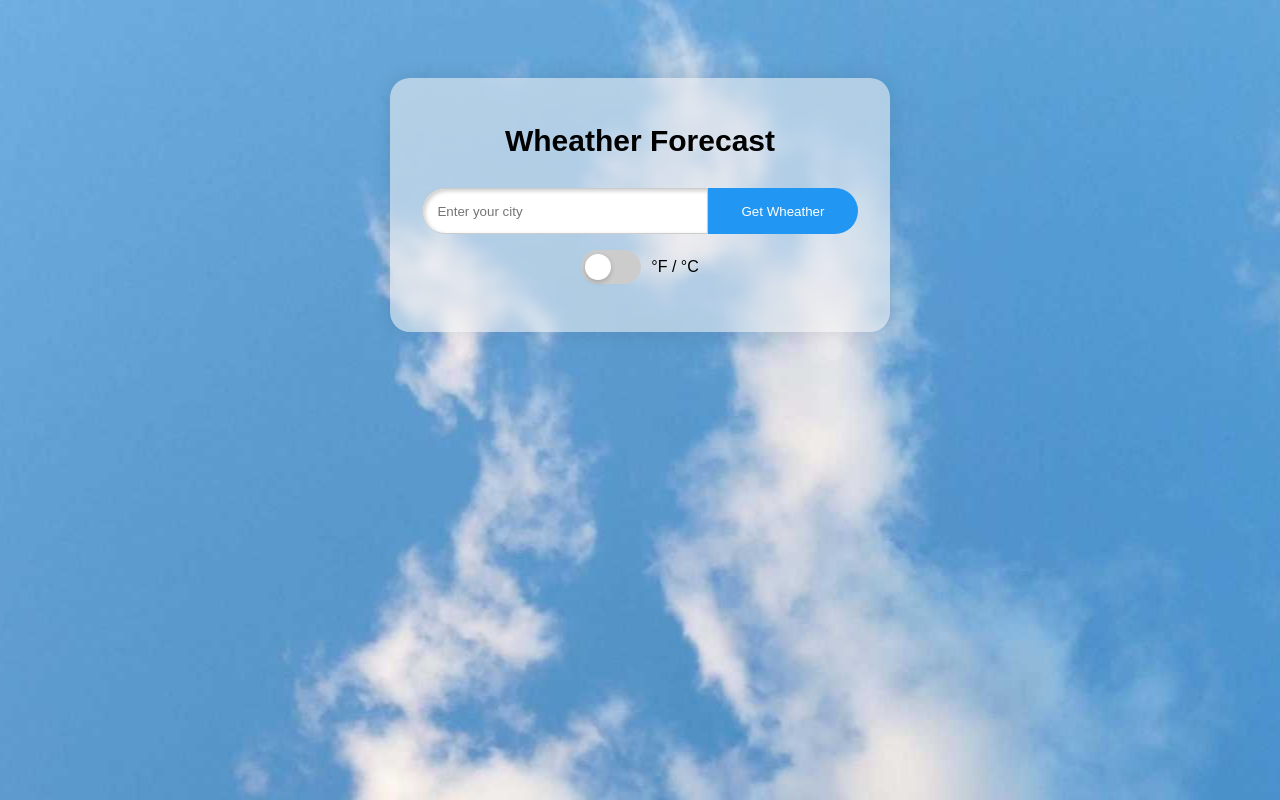
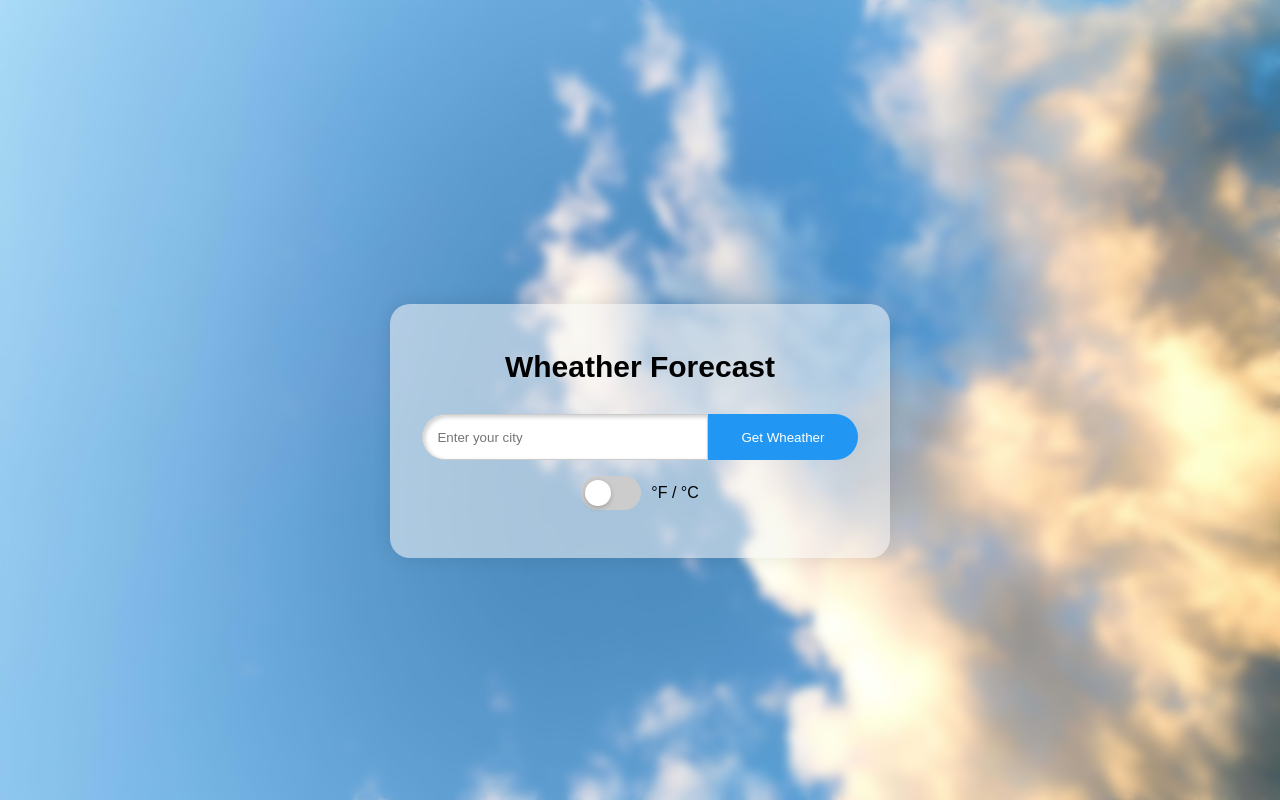
Before and after one commit to AlcaldeLeonardo/WeatherAppOd, a website built with webpack: page src/index.html in a window 1280 px wide. Built offline with nearby package versions, Linux system fonts and the light colour scheme.

Commit message:
backdrop filter added

```diff
--- a/src/css/style.css
+++ b/src/css/style.css
@@ -5,6 +5,7 @@
 body {
   background: url("../img/background.jpg");
   background-position: center;
+  background-size: cover;
   padding: 1rem;
   margin: 0;
   background-color: #e4eaf2;
@@ -12,6 +13,8 @@ body {
   display: flex;
   flex-direction: column;
   justify-content: space-around;
+  backdrop-filter: blur(5px);
+  height: 100vh;
 }
 
 .card {
```
Also changed, not shown: dist/index_bundle.js.
